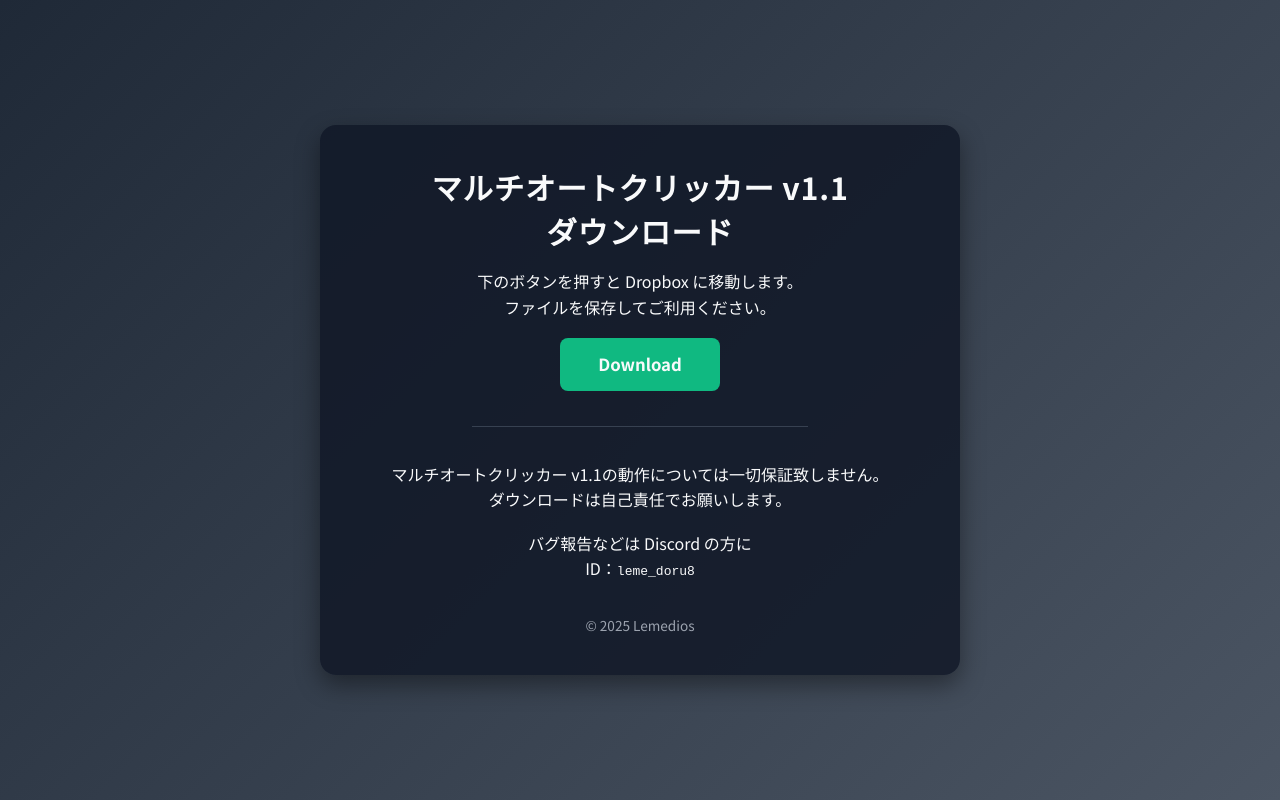
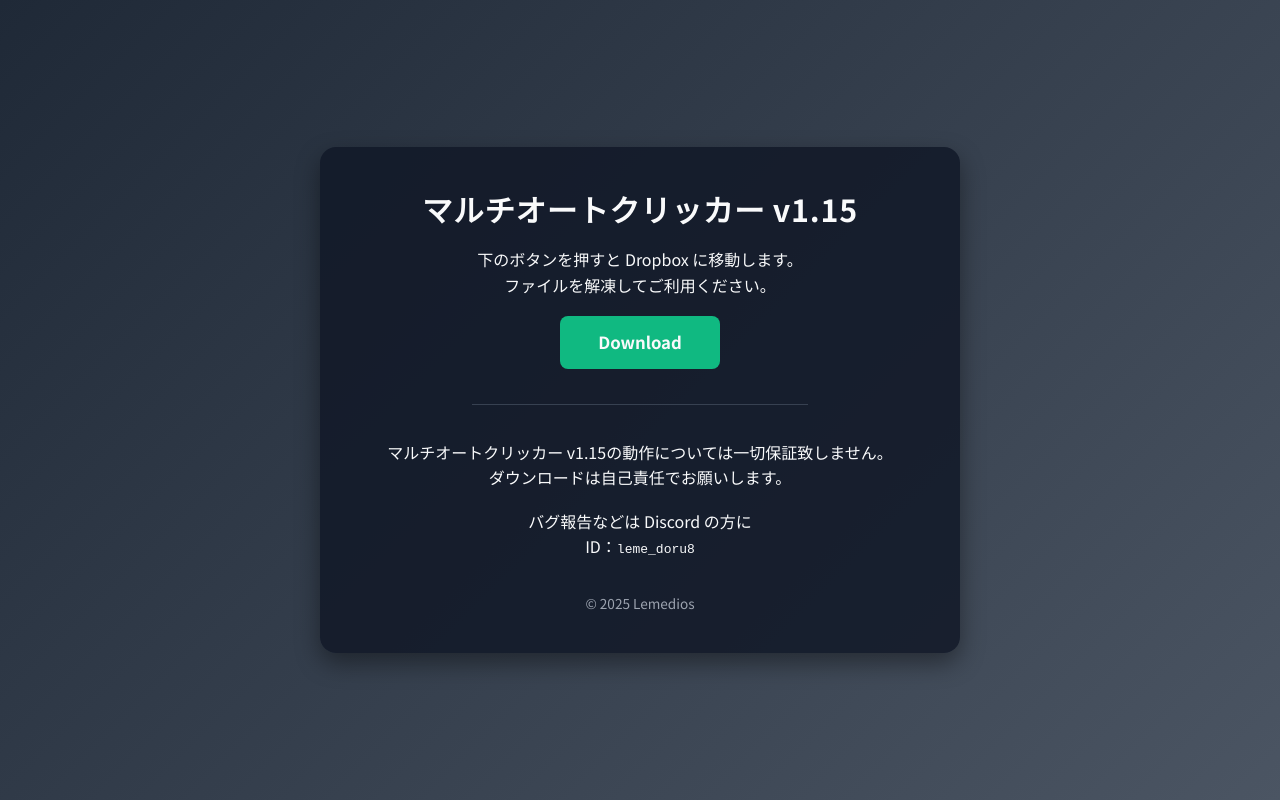
Before and after one commit to Lemedios/multi-auto-clicker-download, a plain HTML site: page index.html in a window 1280 px wide. Drawn offline with Linux system fonts and the light colour scheme.

Commit message:
Update index.html

```diff
--- a/index.html
+++ b/index.html
@@ -53,14 +53,14 @@
 
 <body>
   <main class="panel">
-    <h1>マルチオートクリッカー v1.1<br>ダウンロード</h1>
-    <p>下のボタンを押すと Dropbox に移動します。<br>ファイルを保存してご利用ください。</p>
+    <h1>マルチオートクリッカー v1.15</h1>
+    <p>下のボタンを押すと Dropbox に移動します。<br>ファイルを解凍してご利用ください。</p>
 
-    <a href="https://www.dropbox.com/scl/fi/mucxzipezopfr65objz2f/v1.1.rar?rlkey=0fmuur0329lphhkhggc941ycm&st=vysn4usk&dl=0" class="btn-download" target="_blank" rel="noopener">Download</a>
+    <a href="https://www.dropbox.com/scl/fi/ex28skx39azctxhis2nu2/v1.15.rar?rlkey=evepd8hqh2tf97hfe5vz5ydf9&st=qlquoqy1&dl=0" class="btn-download" target="_blank" rel="noopener">Download</a>
 
     <hr class="divider">
 
-    <p>マルチオートクリッカー v1.1の動作については一切保証致しません。<br>
+    <p>マルチオートクリッカー v1.15の動作については一切保証致しません。<br>
        ダウンロードは自己責任でお願いします。</p>
 
     <p>バグ報告などは Discord の方に<br>
```
